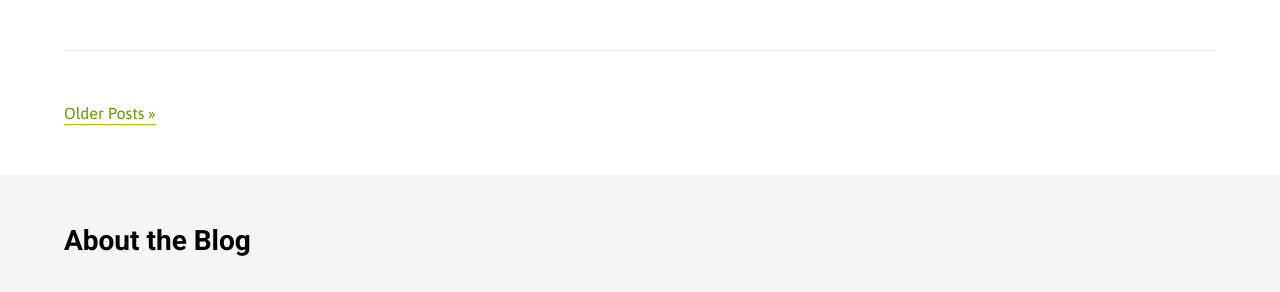
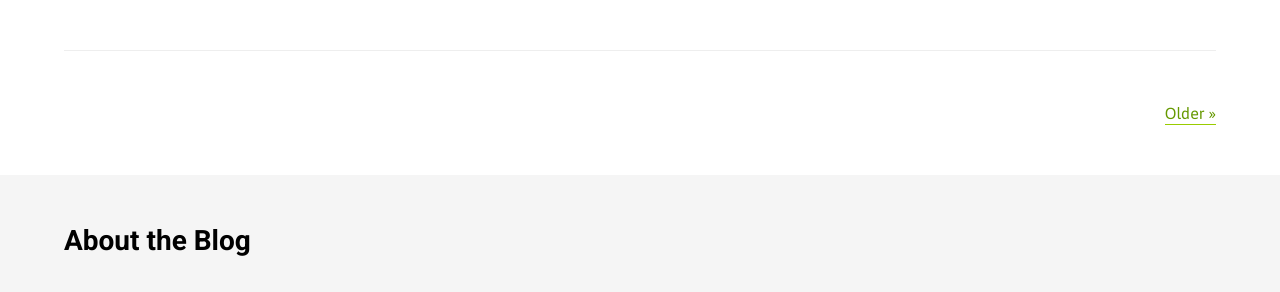
Before and after one commit to alexjlockwood/AndroidDesignPatterns, a Jekyll site: the page built from index.html, in a window 1280 px wide. Shown: the part 2909-3201 px from the top of the page. Built offline with Jekyll 4.4.1, drawn with Linux system fonts in a browser that asks for light colours; Markdown is read by kramdown in place of the engine named in the settings; the list of posts is cut into pages by our own code; comment, search, counter and statistics services are not loaded.

Commit message:
Pagination alignment

```diff
--- a/css/style.css
+++ b/css/style.css
@@ -187,6 +187,15 @@ body {
         border-top: 1px #000 solid;
         width: 60%;
     }
+    .mod-pagination {
+        text-align: center;
+    }
+        .mod-pagination .prev {
+            float: left;
+        }
+        .mod-pagination .next {
+            float: right;
+        }
 .side {
     float: left;
     width: 200px;
--- a/index.html
+++ b/index.html
@@ -24,16 +24,16 @@ title: Android Design Patterns
   {% endfor %}
 
   {% if paginator.previous_page or paginator.next_page %}
-    <div class="mod-pagenation">
+    <div class="mod-pagination">
       {% if paginator.previous_page %}
         {% if paginator.previous_page == 1 %}
-          <div class="prev"><a href="/">&#171; Newer Entries</a></div>
+          <div class="prev"><a href="/">&#171; Newer</a></div>
         {% else %}
-          <div class="prev"><a href="/page{{ paginator.previous_page }}">&#171; Newer Posts</a></div>
+          <div class="prev"><a href="/page{{ paginator.previous_page }}">&#171; Newer</a></div>
         {% endif %}
       {% endif %}
       {% if paginator.next_page %}
-        <div class="next"><a href="/page{{ paginator.next_page }}">Older Posts &#187;</a></div>
+        <div class="next"><a href="/page{{ paginator.next_page }}">Older &#187;</a></div>
       {% endif %}
     </div>
   {% endif %}
```
